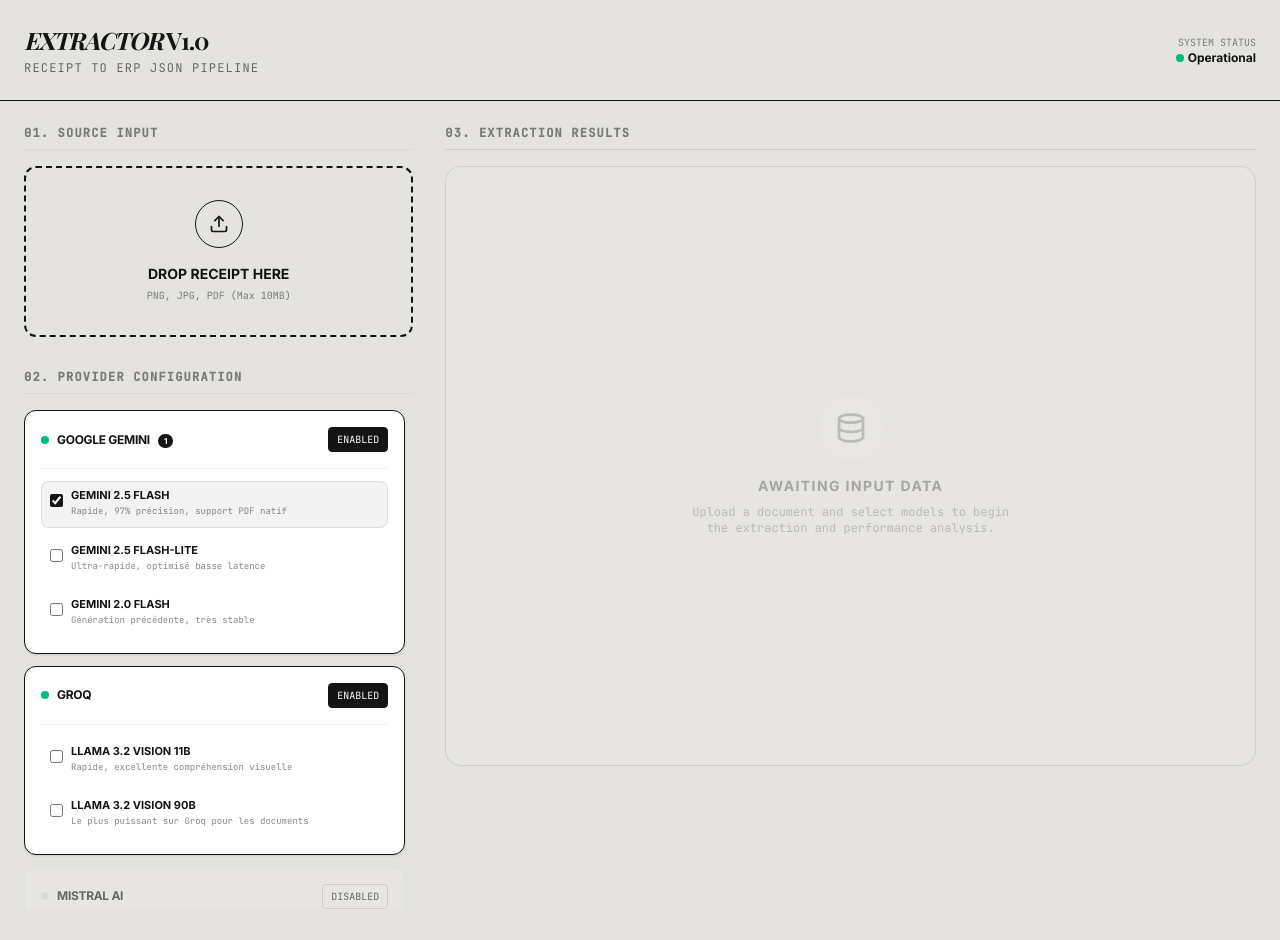
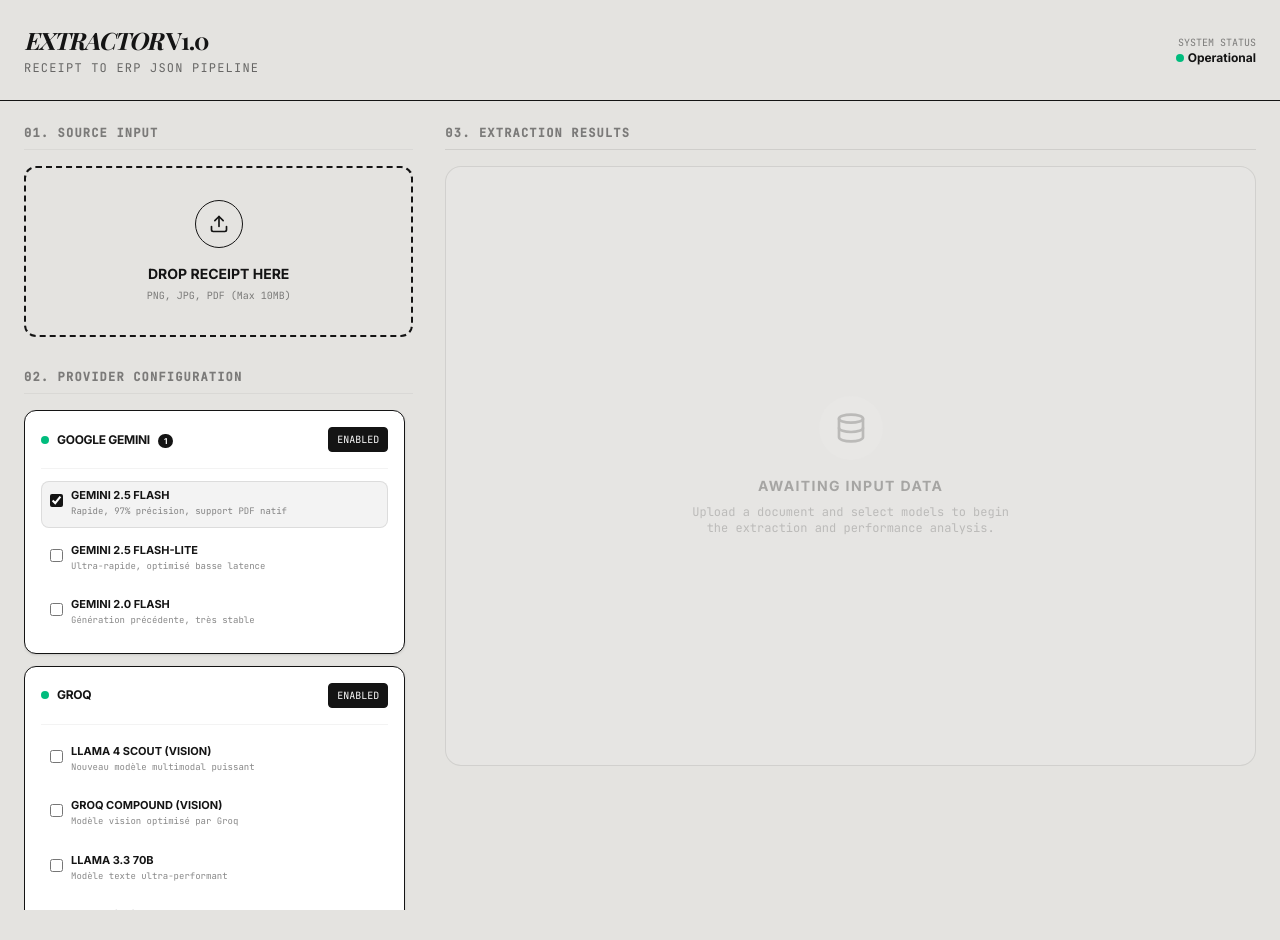
Before and after one commit to IrieAlberic/Invoice-Receipt-Extractor, a React (Vite) app: page / in a window 1280 px wide. Shown: the top 940 px of the page. Built offline with nearby package versions, Linux system fonts and the light colour scheme; a web font is replaced by a local one.

Commit message:
Fix Groq decommissioned models and Mistral OCR payload format

```diff
--- a/api/extract.ts
+++ b/api/extract.ts
@@ -105,8 +105,8 @@ async function handleMistralOCR(
     body: JSON.stringify({
       model: body.modelId,
       document: {
-        type: "content",
-        content: `data:${body.mimeType};base64,${body.fileBase64}`
+        type: "document_url",
+        document_url: `data:${body.mimeType};base64,${body.fileBase64}`
       }
     })
   });
--- a/src/App.tsx
+++ b/src/App.tsx
@@ -27,8 +27,10 @@ const PROVIDERS = [
     quota: 'Quota quotidien — Gratuit',
     link: 'https://console.groq.com/keys',
     models: [
-      { id: 'llama-3.2-11b-vision-preview', name: 'Llama 3.2 Vision 11B', description: 'Rapide, excellente compréhension visuelle' },
-      { id: 'llama-3.2-90b-vision-preview', name: 'Llama 3.2 Vision 90B', description: 'Le plus puissant sur Groq pour les documents' },
+      { id: 'meta-llama/llama-4-scout-17b-16e-instruct', name: 'Llama 4 Scout (Vision)', description: 'Nouveau modèle multimodal puissant' },
+      { id: 'groq/compound', name: 'Groq Compound (Vision)', description: 'Modèle vision optimisé par Groq' },
+      { id: 'llama-3.3-70b-versatile', name: 'Llama 3.3 70B', description: 'Modèle texte ultra-performant' },
+      { id: 'llama-3.1-8b-instant', name: 'Llama 3.1 8B', description: 'Modèle rapide et léger' },
     ]
   },
   {
```
